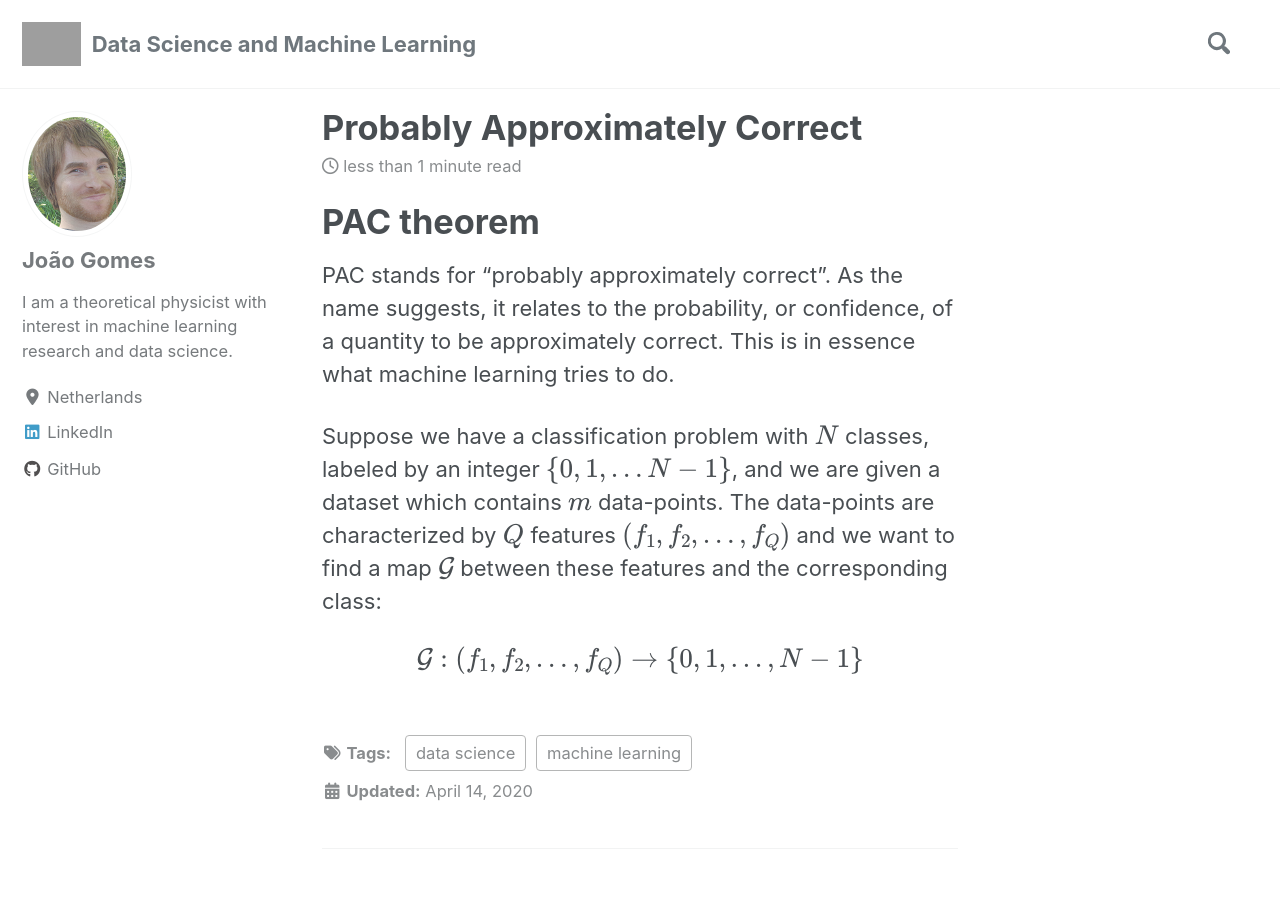
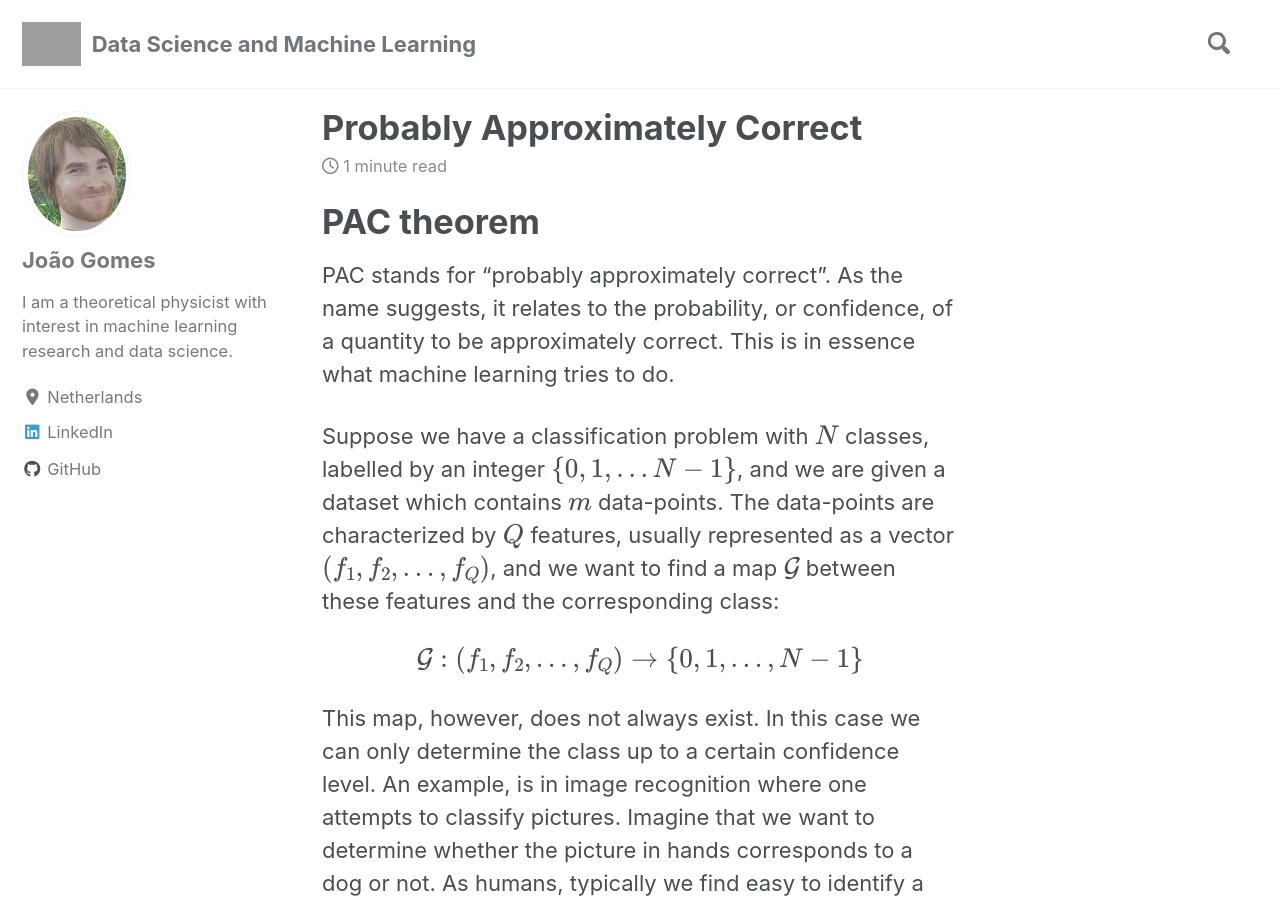
Before and after one commit to joaomvg/ml-pelican-website, a Jekyll site: the page built from _posts/2020-4-14-PAC_learning.md, in a window 1280 px wide and 900 px high. Built offline with Jekyll 4.4.1, drawn with Linux system fonts in a browser that asks for light colours; cached includes are drawn as plain includes; nearby versions of some CDN libraries; formulas are drawn with MathJax 3; some of the changed text lies outside the part shown; grey boxes are pictures that could not be loaded.

Commit message:
pac post 8

```diff
--- a/_posts/2020-4-14-PAC_learning.md
+++ b/_posts/2020-4-14-PAC_learning.md
@@ -14,6 +14,8 @@
 
 PAC stands for "probably approximately correct". As the name suggests, it relates to the probability, or confidence, of a quantity to be approximately correct. This is in essence what machine learning tries to do.
 
-Suppose we have a classification problem with $$N$$ classes, labeled by an integer $$\{0,1,\ldots N-1\}$$, and we are given a dataset which contains $$m$$ data-points. The data-points are characterized by $$Q$$ features $$(f_1,f_2,\ldots,f_Q)$$ and we want to find a map $$\mathcal{G}$$ between these features and the corresponding class:
+Suppose we have a classification problem with $$N$$ classes, labelled by an integer $$\{0,1,\ldots N-1\}$$, and we are given a dataset which contains $$m$$ data-points. The data-points are characterized by $$Q$$ features, usually represented as a vector $$(f_1,f_2,\ldots,f_Q)$$, and we want to find a map $$\mathcal{G}$$ between these features and the corresponding class:
 
 $$\mathcal{G}: (f_1,f_2,\ldots,f_Q)\rightarrow \{0,1,\ldots, N-1\}$$
+
+This map, however, does not always exist. In this case we can only determine the class up to a certain confidence level. An example, is in image recognition where one attempts to classify pictures. Imagine that we want to determine whether the picture in hands corresponds to a dog or not. As humans, typically we find easy to identify a dog in a picture. But what if the picture was taken with a weird angle or the animal in it is actually a wolf that looks like a dog. The truth is that one cannot define exactly the class of a dog solely from the information that is stored in a picture. If we had access to other features like animal hair, body temperature, height to mass ratio, and so on, we would have been much more confident about the classification. Ultimately, having genetic information would allow us to unequivocally identify the subject (would it?).
```
